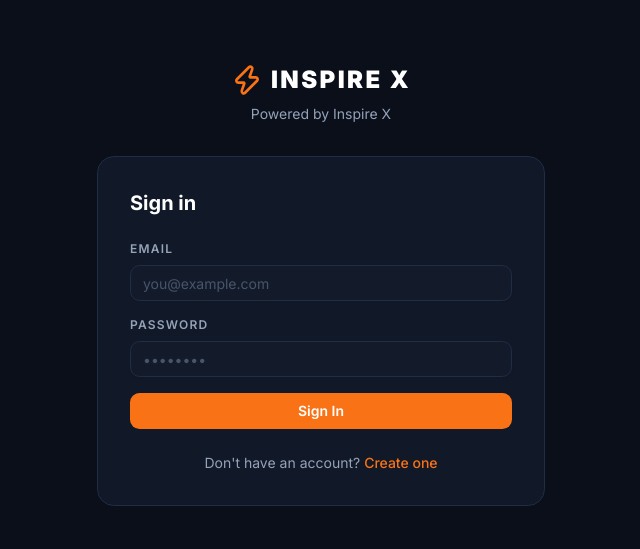
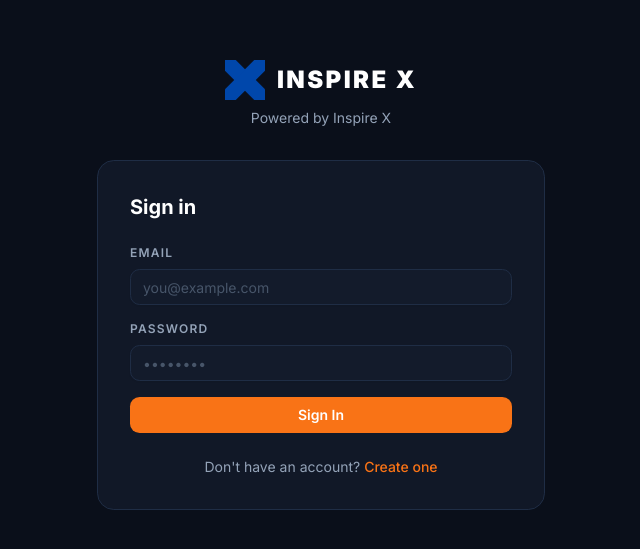
Before and after one commit to nickestergroup-tech/inspire-x-planner, a Next.js app: page /login in a window 1280 px wide. Shown: the part 115-664 px from the top of the page, without its empty margins (319-959 px from the left). Built offline with nearby package versions, Linux system fonts and the light colour scheme.

Commit message:
Replace lightning bolt with Inspire X logo across app and favicon

```diff
--- a/src/app/(auth)/login/page.tsx
+++ b/src/app/(auth)/login/page.tsx
@@ -6,7 +6,7 @@ import Link from 'next/link'
 import { createClient } from '@/lib/supabase/client'
 import { Button } from '@/components/ui/button'
 import { Input } from '@/components/ui/input'
-import { Zap } from 'lucide-react'
+import Image from 'next/image'
 
 export default function LoginPage() {
   const router = useRouter()
@@ -36,8 +36,8 @@ export default function LoginPage() {
     <div className="min-h-screen flex items-center justify-center bg-[#0a0f1a] px-4">
       <div className="w-full max-w-md">
         <div className="flex flex-col items-center mb-8">
-          <div className="flex items-center gap-2 mb-2">
-            <Zap className="text-[#f97316]" size={32} />
+          <div className="flex items-center gap-3 mb-2">
+            <Image src="/logo.svg" alt="Inspire X" width={40} height={40} />
             <span className="text-2xl font-black tracking-widest uppercase text-white">
               Inspire X
             </span>
--- a/src/app/(auth)/register/page.tsx
+++ b/src/app/(auth)/register/page.tsx
@@ -6,7 +6,7 @@ import Link from 'next/link'
 import { createClient } from '@/lib/supabase/client'
 import { Button } from '@/components/ui/button'
 import { Input } from '@/components/ui/input'
-import { Zap } from 'lucide-react'
+import Image from 'next/image'
 
 export default function RegisterPage() {
   const router = useRouter()
@@ -43,8 +43,8 @@ export default function RegisterPage() {
     <div className="min-h-screen flex items-center justify-center bg-[#0a0f1a] px-4">
       <div className="w-full max-w-md">
         <div className="flex flex-col items-center mb-8">
-          <div className="flex items-center gap-2 mb-2">
-            <Zap className="text-[#f97316]" size={32} />
+          <div className="flex items-center gap-3 mb-2">
+            <Image src="/logo.svg" alt="Inspire X" width={40} height={40} />
             <span className="text-2xl font-black tracking-widest uppercase text-white">
               Inspire X
             </span>
--- a/src/app/layout.tsx
+++ b/src/app/layout.tsx
@@ -10,6 +10,10 @@ const inter = Inter({
 export const metadata: Metadata = {
   title: "Inspire X Planner",
   description: "Inspire X Planner — Design Your Life",
+  icons: {
+    icon: "/logo.svg",
+    apple: "/logo.svg",
+  },
 };
 
 export default function RootLayout({
--- a/src/components/layout/TopNav.tsx
+++ b/src/components/layout/TopNav.tsx
@@ -3,7 +3,6 @@
 import Link from 'next/link'
 import { usePathname, useRouter } from 'next/navigation'
 import {
-  Zap,
   CalendarDays,
   Users,
   FolderOpen,
@@ -12,6 +11,7 @@ import {
   Plus,
   LogOut,
 } from 'lucide-react'
+import Image from 'next/image'
 import {
   DropdownMenu,
   DropdownMenuContent,
@@ -56,7 +56,7 @@ export function TopNav({ userName, avatarUrl }: TopNavProps) {
     <nav className="sticky top-0 z-50 flex items-center justify-between px-6 h-14 bg-[#111827] border-b border-[#1f2d45]">
       {/* Logo */}
       <Link href="/categories" className="flex items-center gap-2 mr-6">
-        <Zap className="text-[#f97316]" size={22} />
+        <Image src="/logo.svg" alt="Inspire X" width={28} height={28} />
         <span className="text-base font-black tracking-widest uppercase text-white hidden sm:block">
           Inspire X
         </span>
```
Also changed, not shown: public/logo.svg (added), src/app/icon.svg (added).
